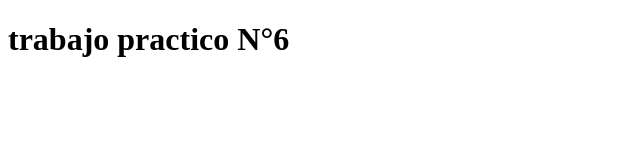
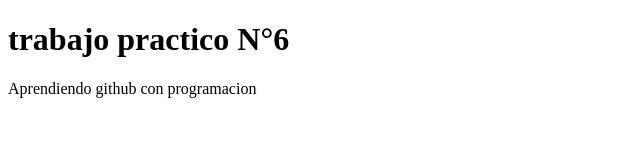
Before and after one commit to kamyvillalva2395-boop/tp-git-villalva, a plain HTML site: page index.html in a window 1280 px wide. Shown: the whole page, without its empty margins (0-640 px from the left). Drawn offline with Linux system fonts and the light colour scheme.

Commit message:
agregue un parrafo

```diff
--- a/index.html
+++ b/index.html
@@ -7,5 +7,6 @@
 </head>
 <body>
     <h1>trabajo practico N°6</h1>
+    <p>Aprendiendo github con programacion</p>
 </body>
 </html>
```
